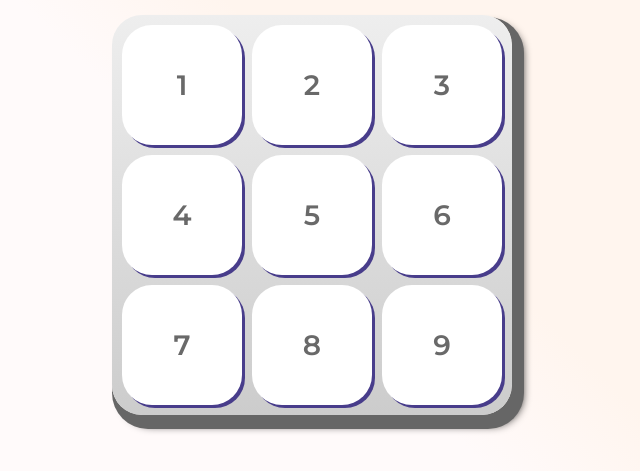
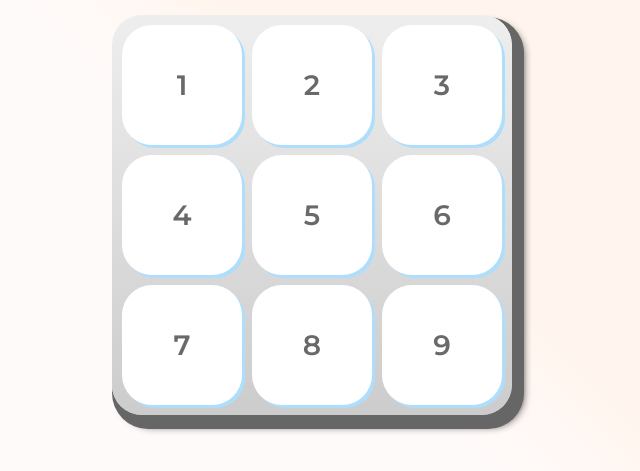
Before and after one commit to matkievcz/caixa-de-musica, a plain HTML site: page index.html in a window 1280 px wide. Shown: the part 211-682 px from the top of the page, without its empty margins (328-968 px from the left). Drawn offline with Linux system fonts and the light colour scheme.

Commit message:
Update estilos.css

```diff
--- a/css/estilos.css
+++ b/css/estilos.css
@@ -1,11 +1,11 @@
 :root {
-  --cinza: #483D8B;
+  --cinza: #AEDEFC;
   --vermelha: #DB7093;
   --vermelha-escura: #B15C78;
   --branca: #fff;
   --azul: #FFC9DB;
   --preto: #696969;
-  --luz: rgb(129, 25, 189);
+  --luz: rgb(255, 191, 191);
 }
 
 body {
```
